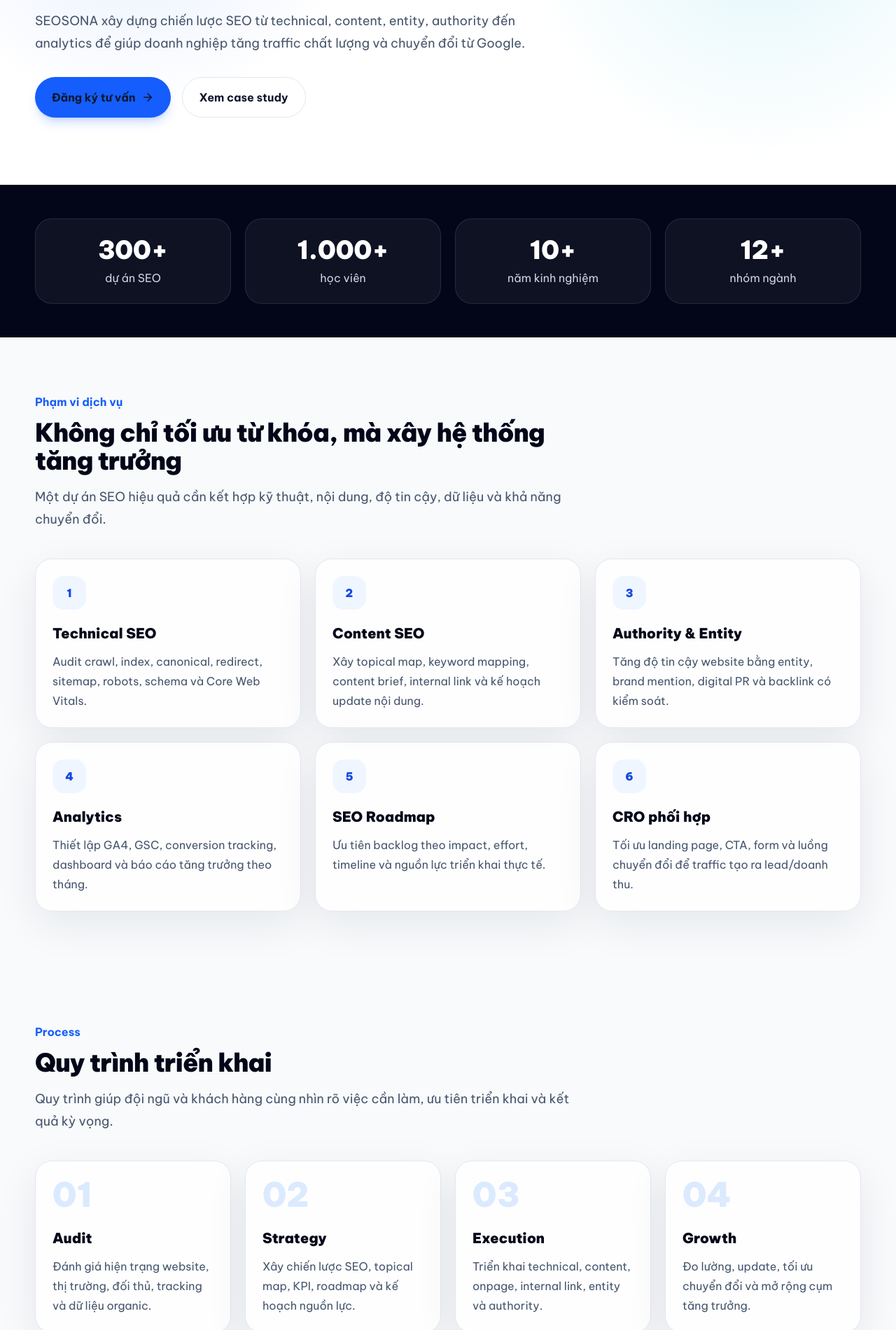
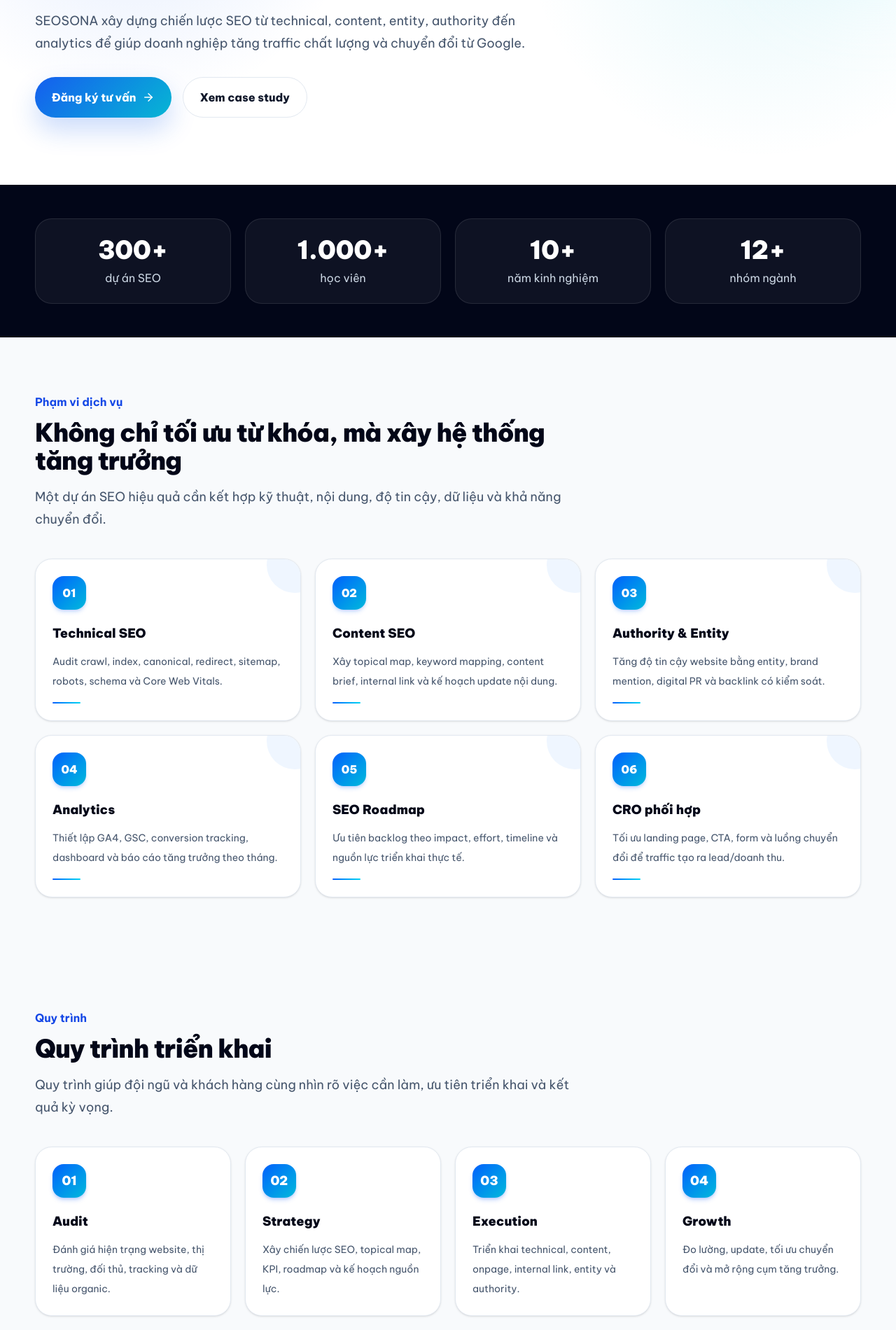
Before and after one commit to LongLeo287/SEOSONA, a Next.js app: page /dich-vu-seo in a window 1280 px wide. Shown: the part 361-2261 px from the top of the page at 70% size. Built offline with nearby package versions, Linux system fonts and the light colour scheme.

Commit message:
fix: UX/UI audit - button contrast nav active state logo Process steps FeatureGrid animations avatar fallback

```diff
--- a/components/layout/Footer.tsx
+++ b/components/layout/Footer.tsx
@@ -42,8 +42,8 @@ export function Footer() {
       <div className="absolute -right-24 bottom-0 h-72 w-72 rounded-full bg-cyan-500/10 blur-3xl" />
       <div className="container relative grid gap-10 py-14 lg:grid-cols-[1.35fr_.85fr_.85fr_1fr]">
         <div>
-          <div className="mb-5 inline-flex rounded-2xl border border-white/10 bg-white/95 px-3 py-2 shadow-xl shadow-black/10">
-            <BrandLogo size="footer" />
+          <div className="mb-5">
+            <BrandLogo variant="light" size="footer" />
           </div>
           <p className="max-w-md leading-8 text-slate-200">{siteConfig.description}</p>
           <Link
@@ -120,7 +120,7 @@ export function Footer() {
         </div>
       </div>
       <div className="relative border-t border-white/10 py-5 text-center text-sm text-slate-300">
-        © 2026 SEOSONA. Google Marketing Agency — Tăng trưởng bền vững từ Google.
+        © {new Date().getFullYear()} SEOSONA. Google Marketing Agency — Tăng trưởng bền vững từ Google.
       </div>
     </footer>
   );
--- a/components/sections/FeatureGrid.tsx
+++ b/components/sections/FeatureGrid.tsx
@@ -1,3 +1,5 @@
+import { RevealOnScroll } from "@/components/ui/RevealOnScroll";
+
 type Feature = {
   title: string;
   description: string;
@@ -11,21 +13,41 @@ type FeatureGridProps = {
 };
 
 export function FeatureGrid({ eyebrow, title, description, features }: FeatureGridProps) {
+  const colClass =
+    features.length <= 3
+      ? "md:grid-cols-3"
+      : features.length === 4
+      ? "md:grid-cols-2 lg:grid-cols-4"
+      : "md:grid-cols-2 lg:grid-cols-3";
+
   return (
-    <section className="py-16 lg:py-20">
+    <section className="py-14 sm:py-16 lg:py-20">
       <div className="container">
-        <div className="mb-10 max-w-3xl">
-          {eyebrow ? <span className="font-bold text-blue-600">{eyebrow}</span> : null}
-          <h2 className="mt-3 text-4xl font-black tracking-tight text-slate-950">{title}</h2>
-          {description ? <p className="mt-4 text-lg leading-8 text-slate-600">{description}</p> : null}
-        </div>
-        <div className="grid gap-5 md:grid-cols-2 lg:grid-cols-3">
+        <RevealOnScroll className="mb-10 max-w-3xl">
+          {eyebrow ? (
+            <span className="font-bold text-blue-700">{eyebrow}</span>
+          ) : null}
+          <h2 className="mt-3 text-3xl font-black tracking-tight text-slate-950 sm:text-4xl">
+            {title}
+          </h2>
+          {description ? (
+            <p className="mt-4 text-base leading-8 text-slate-600 sm:text-lg">{description}</p>
+          ) : null}
+        </RevealOnScroll>
+
+        <div className={`grid gap-5 ${colClass}`}>
           {features.map((feature, index) => (
-            <div key={feature.title} className="card p-6">
-              <div className="mb-5 grid h-12 w-12 place-items-center rounded-2xl bg-blue-50 font-black text-blue-700">{index + 1}</div>
-              <h3 className="text-xl font-black text-slate-950">{feature.title}</h3>
-              <p className="mt-3 leading-7 text-slate-600">{feature.description}</p>
-            </div>
+            <RevealOnScroll key={feature.title} delay={index * 70}>
+              <div className="group relative h-full overflow-hidden rounded-[24px] border border-slate-200 bg-white p-6 shadow-sm transition duration-300 hover:-translate-y-1 hover:border-blue-200 hover:shadow-xl">
+                <div className="absolute -right-8 -top-8 h-20 w-20 rounded-full bg-blue-50 transition duration-500 group-hover:scale-150 group-hover:bg-cyan-50" />
+                <div className="relative mb-5 flex h-12 w-12 items-center justify-center rounded-2xl bg-gradient-to-br from-blue-600 to-cyan-500 text-base font-black text-white shadow-md shadow-blue-600/20">
+                  {String(index + 1).padStart(2, "0")}
+                </div>
+                <h3 className="relative text-lg font-black text-slate-950">{feature.title}</h3>
+                <p className="relative mt-3 text-sm leading-7 text-slate-600">{feature.description}</p>
+                <div className="relative mt-4 h-0.5 w-10 rounded-full bg-gradient-to-r from-blue-600 to-cyan-400 transition-all duration-300 group-hover:w-20" />
+              </div>
+            </RevealOnScroll>
           ))}
         </div>
       </div>
--- a/components/sections/PageHero.tsx
+++ b/components/sections/PageHero.tsx
@@ -11,21 +11,39 @@ type PageHeroProps = {
   secondaryHref?: string;
 };
 
-export function PageHero({ eyebrow, title, description, primaryCta = "Đăng ký tư vấn", primaryHref = "/lien-he/", secondaryCta, secondaryHref }: PageHeroProps) {
+export function PageHero({
+  eyebrow,
+  title,
+  description,
+  primaryCta = "Đăng ký tư vấn",
+  primaryHref = "/lien-he/",
+  secondaryCta,
+  secondaryHref
+}: PageHeroProps) {
   return (
-    <section className="relative overflow-hidden bg-white py-16 lg:py-24">
-      <div className="absolute inset-0 bg-[radial-gradient(circle_at_15%_20%,rgba(21,94,239,.12),transparent_28%),radial-gradient(circle_at_85%_30%,rgba(6,182,212,.12),transparent_30%)]" />
+    <section className="relative overflow-hidden bg-white py-14 sm:py-16 lg:py-24">
+      <div className="absolute inset-0 bg-[radial-gradient(circle_at_15%_20%,rgba(21,94,239,.12),transparent_28%),radial-gradient(circle_at_85%_30%,rgba(6,182,212,.10),transparent_30%)]" />
+      <div className="absolute -right-24 top-0 h-64 w-64 rounded-full bg-cyan-100/30 blur-3xl" />
       <div className="container relative">
         <div className="max-w-4xl">
-          <div className="mb-5 inline-flex rounded-full border border-blue-100 bg-blue-50 px-4 py-2 text-sm font-bold text-blue-700">{eyebrow}</div>
-          <h1 className="text-5xl font-black tracking-tight text-slate-950 md:text-6xl">{title}</h1>
-          <p className="mt-6 max-w-3xl text-lg leading-8 text-slate-600">{description}</p>
+          <div className="mb-5 inline-flex rounded-full border border-blue-100 bg-blue-50 px-4 py-2 text-sm font-bold text-blue-700">
+            {eyebrow}
+          </div>
+          <h1 className="text-4xl font-black tracking-tight text-slate-950 sm:text-5xl md:text-6xl">
+            {title}
+          </h1>
+          <p className="mt-6 max-w-3xl text-base leading-8 text-slate-600 sm:text-lg">
+            {description}
+          </p>
           <div className="mt-8 flex flex-wrap gap-4">
-            <Link href={primaryHref} className="inline-flex items-center gap-2 rounded-full bg-blue-600 px-6 py-4 font-bold text-white shadow-lg shadow-blue-600/20 hover:bg-blue-700">
+            <Link href={primaryHref} className="btn-primary">
               {primaryCta} <ArrowRight size={18} />
             </Link>
             {secondaryCta && secondaryHref ? (
-              <Link href={secondaryHref} className="inline-flex items-center gap-2 rounded-full border border-slate-200 bg-white px-6 py-4 font-bold text-slate-900 hover:border-blue-200 hover:text-blue-700">
+              <Link
+                href={secondaryHref}
+                className="btn-secondary"
+              >
                 {secondaryCta}
               </Link>
             ) : null}
--- a/components/sections/Process.tsx
+++ b/components/sections/Process.tsx
@@ -1,3 +1,5 @@
+import { RevealOnScroll } from "@/components/ui/RevealOnScroll";
+
 type ProcessStep = {
   title: string;
   description: string;
@@ -5,26 +7,51 @@ type ProcessStep = {
 
 type ProcessProps = {
   title?: string;
+  eyebrow?: string;
   description?: string;
   steps: ProcessStep[];
 };
 
-export function Process({ title = "Quy trình triển khai", description, steps }: ProcessProps) {
+export function Process({
+  title = "Quy trình triển khai",
+  eyebrow = "Quy trình",
+  description,
+  steps
+}: ProcessProps) {
+  const colClass =
+    steps.length <= 4
+      ? "sm:grid-cols-2 lg:grid-cols-4"
+      : steps.length <= 6
+      ? "sm:grid-cols-2 lg:grid-cols-3"
+      : "sm:grid-cols-2 lg:grid-cols-4";
+
   return (
-    <section className="py-16 lg:py-20">
+    <section className="bg-slate-50 py-14 sm:py-16 lg:py-20">
       <div className="container">
-        <div className="mb-10 max-w-3xl">
-          <span className="font-bold text-blue-600">Process</span>
-          <h2 className="mt-3 text-4xl font-black tracking-tight text-slate-950">{title}</h2>
-          {description ? <p className="mt-4 text-lg leading-8 text-slate-600">{description}</p> : null}
-        </div>
-        <div className="grid gap-5 lg:grid-cols-4">
+        <RevealOnScroll className="mb-10 max-w-3xl">
+          <span className="font-bold text-blue-700">{eyebrow}</span>
+          <h2 className="mt-3 text-3xl font-black tracking-tight text-slate-950 sm:text-4xl">
+            {title}
+          </h2>
+          {description ? (
+            <p className="mt-4 text-base leading-8 text-slate-600 sm:text-lg">{description}</p>
+          ) : null}
+        </RevealOnScroll>
+
+        <div className={`grid gap-5 ${colClass}`}>
           {steps.map((step, index) => (
-            <div key={step.title} className="card p-6">
-              <div className="mb-6 text-5xl font-black text-blue-100">0{index + 1}</div>
-              <h3 className="text-xl font-black text-slate-950">{step.title}</h3>
-              <p className="mt-3 leading-7 text-slate-600">{step.description}</p>
-            </div>
+            <RevealOnScroll key={step.title} delay={index * 80}>
+              <div className="relative h-full overflow-hidden rounded-[24px] border border-slate-200 bg-white p-6 shadow-sm transition duration-300 hover:-translate-y-1 hover:border-blue-200 hover:shadow-xl">
+                {/* Step number badge */}
+                <div className="mb-5 flex h-12 w-12 items-center justify-center rounded-2xl bg-gradient-to-br from-blue-600 to-cyan-500 text-lg font-black text-white shadow-md shadow-blue-600/25">
+                  {String(index + 1).padStart(2, "0")}
+                </div>
+                <h3 className="text-lg font-black text-slate-950">{step.title}</h3>
+                <p className="mt-3 text-sm leading-7 text-slate-600">{step.description}</p>
+                {/* Decorative accent */}
+                <div className="absolute bottom-0 left-0 h-1 w-0 rounded-full bg-gradient-to-r from-blue-600 to-cyan-400 transition-all duration-500 group-hover:w-full" />
+              </div>
+            </RevealOnScroll>
           ))}
         </div>
       </div>
--- a/components/sections/Services.tsx
+++ b/components/sections/Services.tsx
@@ -48,7 +48,7 @@ export function Services() {
                     </div>
                   ))}
                 </div>
-                <span className="mt-6 inline-flex items-center gap-2 rounded-full bg-blue-600 px-5 py-3 font-black text-white shadow-lg shadow-blue-600/20 transition group-hover:bg-blue-700">Tìm hiểu dịch vụ SEO <ArrowRight size={18} /></span>
+                <span className="btn-primary mt-6 inline-flex">Tìm hiểu dịch vụ SEO <ArrowRight size={18} /></span>
               </div>
               <div className="relative overflow-hidden rounded-[28px] bg-gradient-to-br from-blue-50 to-cyan-50 p-4">
                 <Image src={featured.image} alt={featured.title} width={420} height={320} className="mx-auto h-auto w-full max-w-xs object-contain transition duration-500 group-hover:scale-105 md:max-w-sm" />
```
Also changed, not shown: components/layout/Header.tsx (+15 -4 lines), components/sections/CtaBand.tsx (+25 -5 lines), components/sections/KnowledgeHubPreview.tsx (+4 -4 lines), components/sections/Testimonials.tsx (+33 -7 lines), 1 other file (tests, documents, lock files or other folders).
